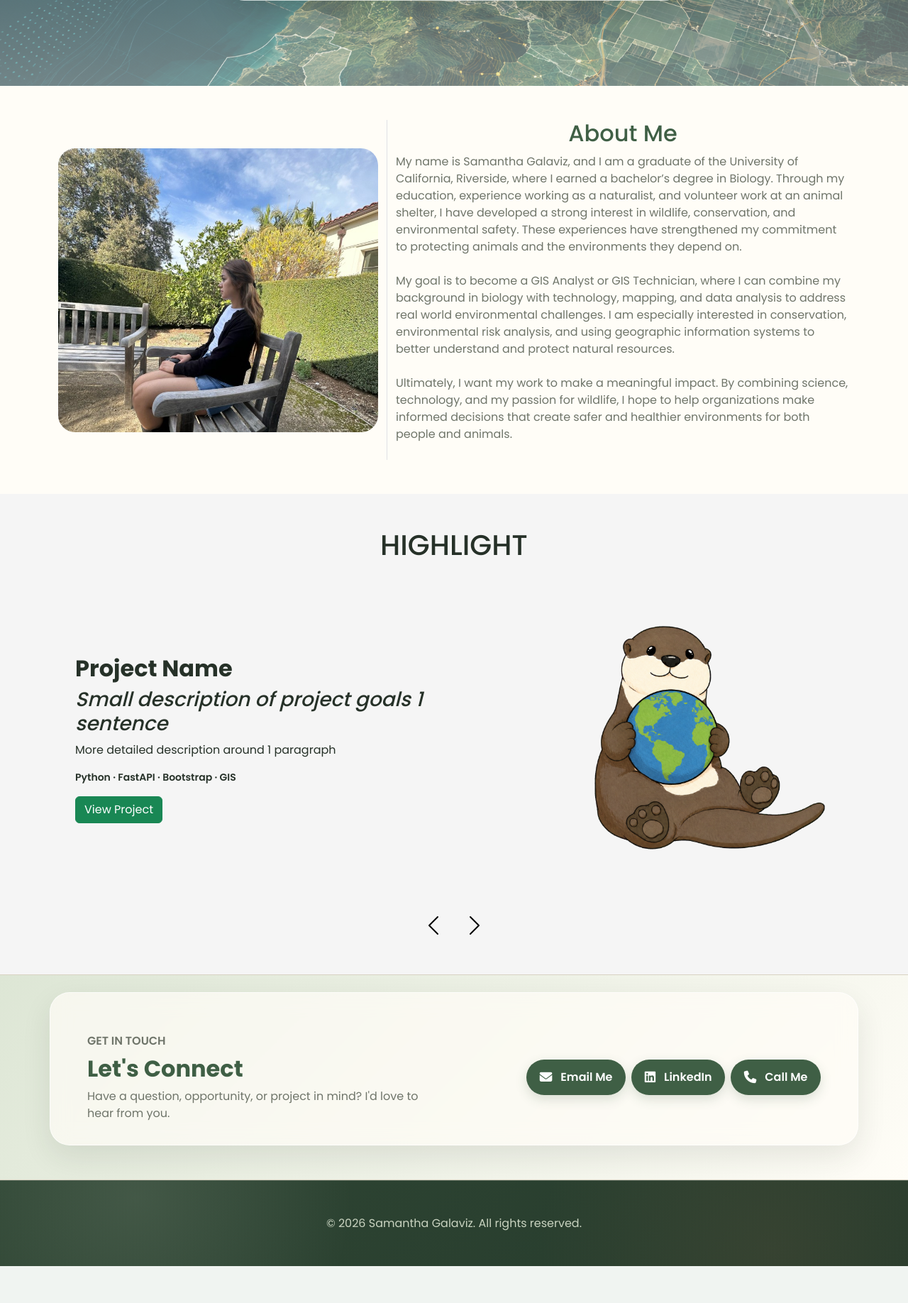
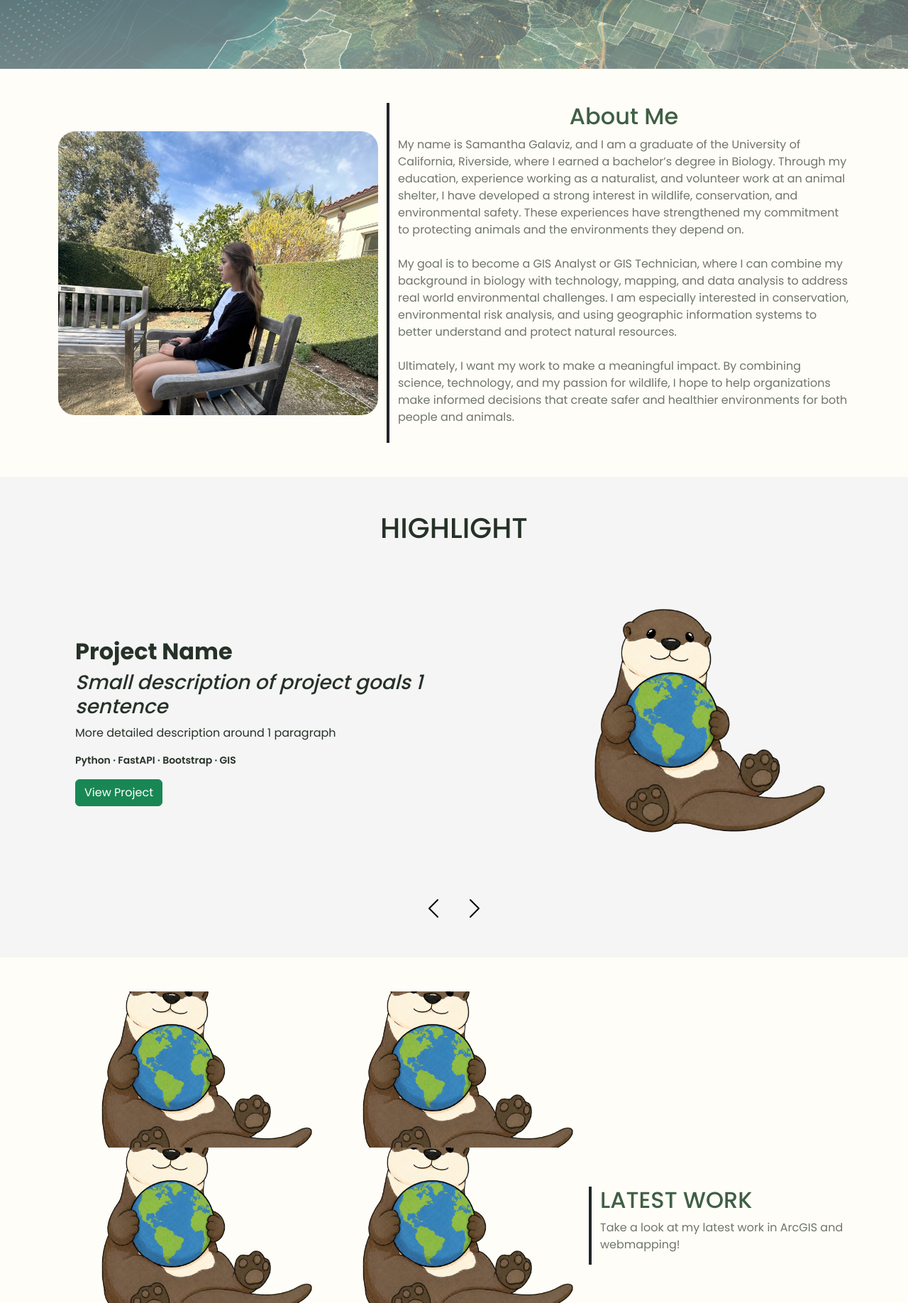
Before and after one commit to mtafoya-web/arcGis_portfolio, a FastAPI app: page / in a window 1280 px wide. Shown: the part 424-2260 px from the top of the page at 71% size. Before the commit the page ends 2208 px from the top, so only its background shows below. Run offline with FastAPI, Linux system fonts and the light colour scheme.

Commit message:
Add project grid layout and latest work section to index page

```diff
--- a/static/css/styles.css
+++ b/static/css/styles.css
@@ -297,6 +297,72 @@ Slideshow
     transform: translateY(-8px);
     box-shadow: 0 14px 30px rgba(0, 0, 0, 0.1);
 }
+
+/* ========================================
+Grid
+======================================== */
+.project-grid {
+    display: grid;
+    grid-template-columns: repeat(2, 1fr);
+    gap: 0;
+
+    max-width: 800px;
+    margin: 0 auto;
+}
+
+.project-grid-item {
+    position: relative;
+    overflow: hidden;
+
+    height: 220px;
+}
+
+.project-link {
+    display: block;
+    position: relative;
+    width: 100%;
+    height: 100%;
+    color: white;
+    text-decoration: none;
+}
+
+.project-grid-item img {
+    width: 100%;
+    height: 100%;
+    display: block;
+    object-fit: cover;
+
+    transition: transform 0.3s ease;
+}
+
+/* Overlay */
+.project-overlay {
+    position: absolute;
+    inset: 0;
+
+    display: flex;
+    flex-direction: column;
+    justify-content: center;
+    align-items: center;
+
+    padding: 2rem;
+    text-align: center;
+
+    background: rgba(40, 65, 47, 0.88);
+
+    opacity: 0;
+    transition: opacity 0.3s ease;
+}
+
+/* Show overlay when hovering */
+.project-grid-item:hover .project-overlay {
+    opacity: 1;
+}
+
+/* Zoom image slightly */
+.project-grid-item:hover img {
+    transform: scale(1.05);
+}
 /* ========================================
 FOOTER
 ======================================== */
--- a/templates/base.html
+++ b/templates/base.html
@@ -15,9 +15,9 @@
     <link
         rel="icon"
         type="image/png"
-        href=
+        href="{{ url_for('static', path='images/otter_sprite.png') }}"
     >
-"{{ url_for('static', path='images/otter_sprite.png') }}"
+
     <!-- Bootstrap 5.3.3 -->
     <link href="https://cdn.jsdelivr.net/npm/bootstrap@5.3.3/dist/css/bootstrap.min.css" rel="stylesheet"
         integrity="sha384-QWTKZyjpPEjISv5WaRU9OFeRpok6YctnYmDr5pNlyT2bRjXh0JMhjY6hW+ALEwIH" crossorigin="anonymous">
--- a/templates/index.html
+++ b/templates/index.html
@@ -6,6 +6,7 @@ Samantha Galaviz Portfolio
 
 {% block content %}
 
+<!--Section: quick Intro-->
 <section id="intro" class="py-5">
     <div class="container py-5">
         <div class="row justify-content-center text-center py-4">
@@ -23,7 +24,7 @@ Samantha Galaviz Portfolio
         </div>
     </div>
 </section>
-
+<!--About Me: Image + desc of who I am-->
 <section class="about-section py-5">
     <div class="container">
         <div class="row align-items-center g-4">
@@ -35,7 +36,7 @@ Samantha Galaviz Portfolio
                 </div>
             </div>
 
-            <div class="col-12 col-lg-7 border-start text-center">
+            <div class="col-12 col-lg-7 border-start border-4 border-dark text-center">
                 <h2>About Me</h2>
                 {% for paragraph in user.about %}
                 <p class="about-text text-start mb-4">
@@ -47,7 +48,7 @@ Samantha Galaviz Portfolio
         </div>
     </div>
 </section>
-
+<!--Highlight: Highlights my top 3 projects-->
 <section class="highlight-section py-5">
     <div class="container">
         <h1 class="text-center mb-4">HIGHLIGHT</h1>
@@ -113,7 +114,7 @@ Samantha Galaviz Portfolio
                     </div>
                 </div>
 
-                                <!-- Project 3 -->
+                <!-- Project 3 -->
                 <div class="carousel-item">
                     <div class="row align-items-center">
                         <!-- Left: Project Description -->
@@ -160,4 +161,38 @@ Samantha Galaviz Portfolio
             </div>
         </div>
 </section>
+<!--Latest Work-->
+<section class="about-section py-5">
+    <div class="container">
+        <div class="row align-items-center g-4">
+            <div class="col-12 col-lg-8">
+                <div class="project-grid">
+                    {% for i in range(6) %}
+                    <div class="project-grid-item">
+                        <a href="/portfolio" class="project-link">
+                            <img src="{{ url_for('static', path='images/otter_sprite.png') }}"
+                                alt="Project {{ i + 1 }}">
+
+                            <div class="project-overlay">
+                                <h3>Project Name</h3>
+                                <p>
+                                    Short description of what the project does
+                                    and the technologies used.
+                                </p>
+                                <span>View Project →</span>
+                            </div>
+                        </a>
+                    </div>
+                    {% endfor %}
+                </div>
+            </div>
+
+            <div class="col-12 col-lg-4 border-start border-4 border-dark">
+                <h2>LATEST WORK</h2>
+                <P>Take a look at my latest work in ArcGIS and webmapping!</P>
+            </div>
+
+        </div>
+    </div>
+</section>
 {% endblock %}
```
